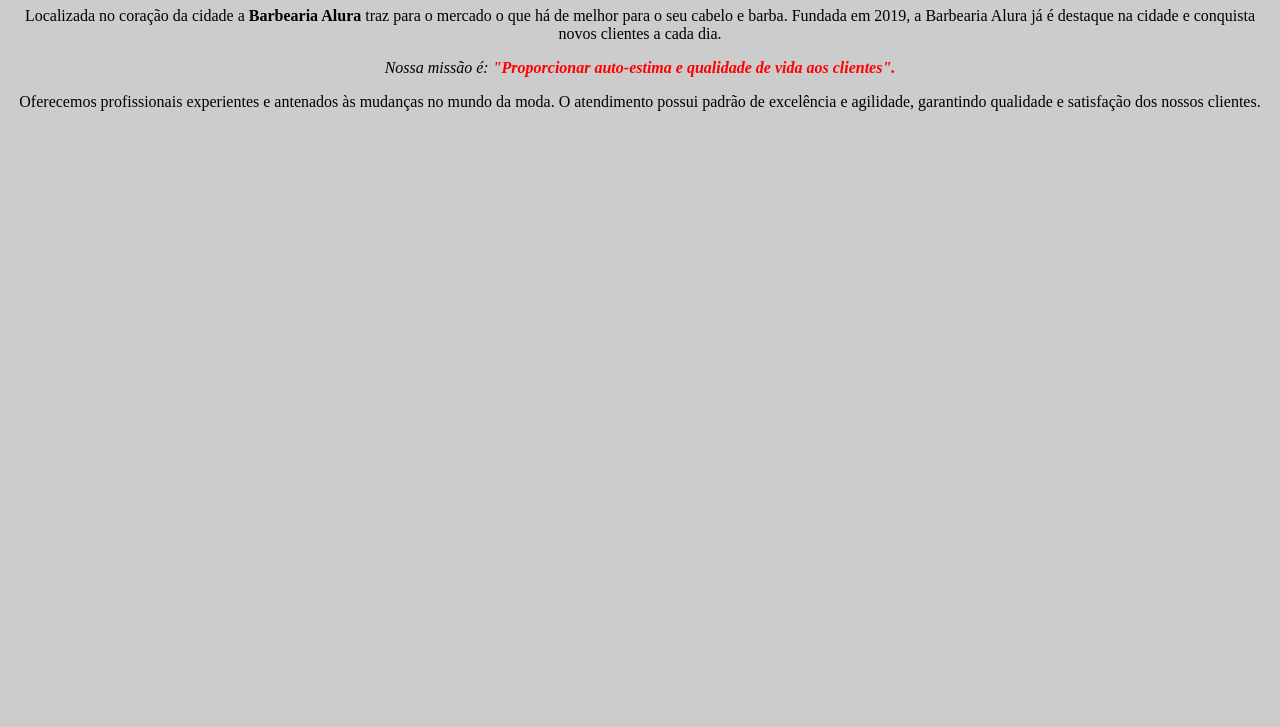
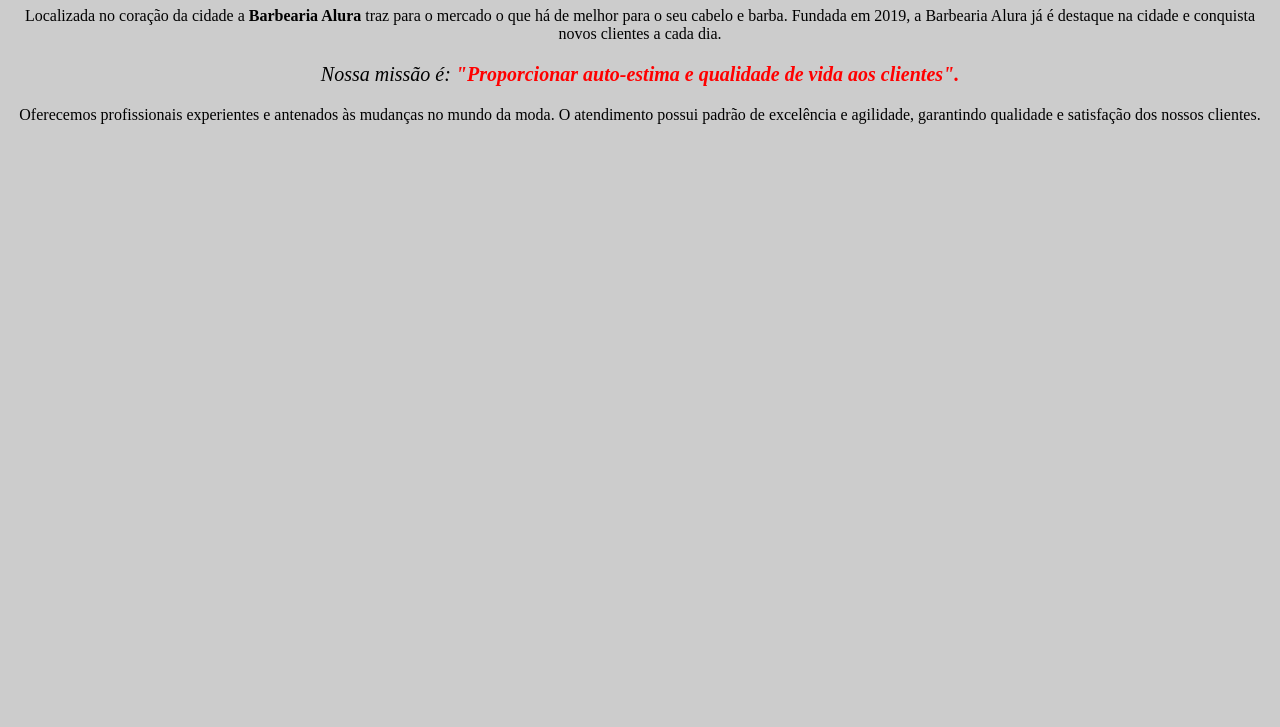
Before and after one commit to kettysiler/kettysiler, a plain HTML site: page index.html in a window 1280 px wide. Shown: the part 73-800 px from the top of the page. Drawn offline with Linux system fonts and the light colour scheme.

Commit message:
Add files via upload

```diff
--- a/style.css
+++ b/style.css
@@ -1,20 +1,17 @@
 body {
-
     background: #CCCCCC
  }
 
 h1 {
-
-  text-align: center;
+    text-align: center
 }
 
-
-p{
+p {
    text-align: center;
  }
 
  #missao {
-font-size: : 20px;
+      font-size: 20px;
  }
 
 em strong {
```
Lines whose indentation alone changed are shown as unchanged.
